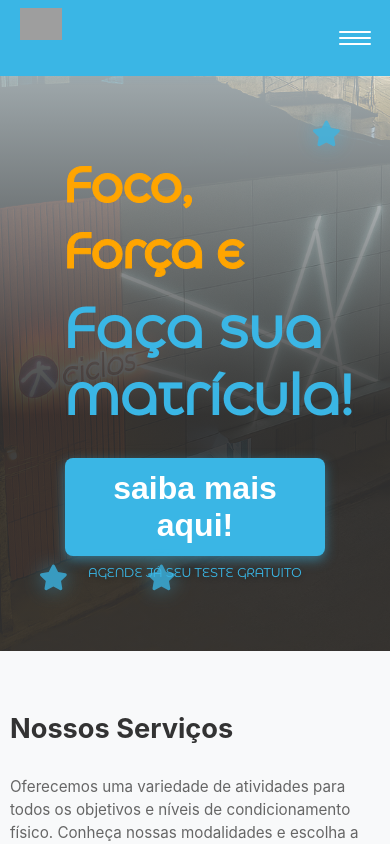
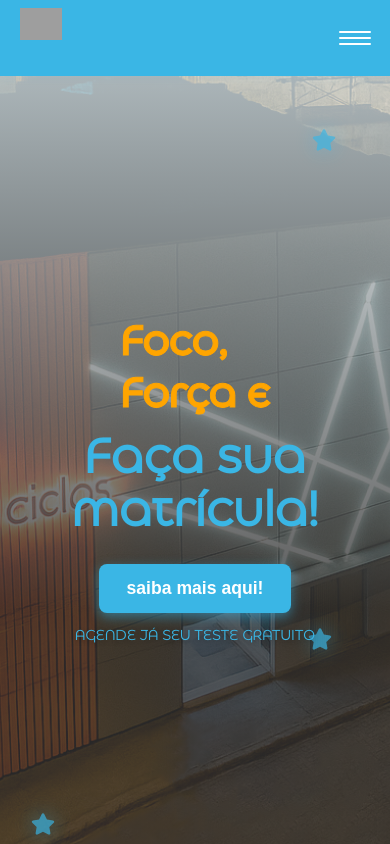
Before and after one commit to Paulo-Santos20/ciclos-academy, a React (Create React App) app: page / in a window 390 px wide. Shown: the top 844 px of the page. Built offline with nearby package versions, Linux system fonts and the light colour scheme; grey boxes are pictures that could not be loaded.

Commit message:
fix: responsividade do banner

```diff
--- a/src/components/Banner/Banner.css
+++ b/src/components/Banner/Banner.css
@@ -8,13 +8,13 @@
 /* Container Principal */
 .banner-container {
   width: 100%;
-  height: 80vh;
+  min-height: 100vh;
   background: #eaf8fd;
   position: relative;
   display: flex;
   align-items: center;
   justify-content: center;
-  padding: 0 32px;
+  padding: 20px 16px;
   box-sizing: border-box;
 }
 
@@ -29,58 +29,59 @@
 /* Estrutura Interna */
 .banner-inner {
   width: 100%;
-  max-width: 80%;
+  max-width: 1200px;
   display: flex;
   align-items: center;
   justify-content: space-between;
+  gap: 32px;
 }
 
 /* Texto Principal */
 .banner-content {
-  max-width: 50%;
+  flex: 1;
   display: flex;
   flex-direction: column;
   align-items: flex-start;
   justify-content: center;
+  z-index: 2;
 }
 
 .banner-title {
   display: flex;
   flex-direction: column;
   gap: 8px;
-  /* Espaçamento entre "Foco, Força e" */
+  margin-bottom: 16px;
 }
 
 .outlined-text {
-  font-size: 3.5rem;
+  font-size: clamp(2.5rem, 5vw, 3.5rem);
   font-weight: 800;
   color: orange;
   text-align: left;
-  line-height: 1.2;
+  line-height: 1.1;
+  -webkit-text-stroke: 1px orange;
 }
 
 /* Subtítulo */
 .banner-subtitle {
-  margin-top: 16px;
-  /* Espaço entre título e subtítulo */
+  margin-bottom: 24px;
 }
 
 .title-blue {
-  font-size: 4rem;
+  font-size: clamp(3rem, 6vw, 4rem);
   font-weight: 900;
   color: #3ab6e5;
-  /* Azul escuro */
-  line-height: 1.2;
+  line-height: 1.1;
   text-align: left;
 }
 
 /* Botão e Texto Auxiliar */
 .banner-actions {
-  margin-top: 24px;
   display: flex;
-  align-items: center;
-  gap: 20px;
-  /* Espaço entre botão e texto */
+  flex-direction: column;
+  align-items: flex-start;
+  gap: 16px;
+  width: 100%;
 }
 
 .banner-btn {
@@ -88,36 +89,41 @@
   color: #ffffff;
   border: none;
   border-radius: 8px;
-  padding: 12px 28px;
-  font-size: 1.2rem;
+  padding: 14px 32px;
+  font-size: clamp(1rem, 2.5vw, 1.2rem);
   font-weight: 600;
   cursor: pointer;
   box-shadow: 0px 4px 12px rgba(58, 182, 229, 0.5);
   transition: transform 0.3s, box-shadow 0.3s;
+  text-transform: lowercase;
+  white-space: nowrap;
 }
 
 .banner-btn:hover {
   transform: translateY(-3px);
+  box-shadow: 0px 6px 16px rgba(58, 182, 229, 0.6);
 }
 
 .banner-call {
-  font-size: 1rem;
+  font-size: clamp(0.9rem, 2vw, 1rem);
   color: #3ab6e5;
   font-weight: 500;
   text-transform: uppercase;
   text-shadow: 0px 2px 5px rgba(0, 0, 0, 0.3);
+  text-align: left;
 }
 
 /* Imagem */
 .banner-image-wrapper {
-  max-width: 45%;
+  flex: 1;
+  max-width: 500px;
+  z-index: 1;
 }
 
 .banner-image {
   width: 100%;
-  max-width: 500px;
   height: auto;
-  object-fit: contain;
+  object-fit: cover;
   border-radius: 16px;
   box-shadow: 0px 4px 16px rgba(0, 0, 0, 0.2);
 }
@@ -130,170 +136,204 @@
   top: 0;
   left: 0;
   pointer-events: none;
-}
-
-.percentage-icon {
-  position: absolute;
-  top: 10%;
-  left: 70%;
-  font-size: 6rem;
-  color: #3ab6e5;
-  opacity: 0.8;
+  z-index: 0;
 }
 
 .star {
   position: absolute;
   color: #3ab6e5;
   filter: drop-shadow(0 0 10px rgba(58, 182, 229, 0.6));
-  opacity: 0.8;
+  opacity: 0.7;
+  font-size: clamp(1.5rem, 3vw, 2.5rem);
 }
 
 .star-1 {
-  top: 20%;
-  left: 20%;
-  font-size: 2rem;
+  top: 15%;
+  left: 15%;
 }
 
 .star-2 {
-  bottom: 40%;
-  right: 55%;
-  font-size: 3rem;
+  bottom: 30%;
+  right: 20%;
 }
 
 .star-3 {
-  bottom: 10%;
+  bottom: 15%;
   left: 10%;
-  font-size: 2.5rem;
 }
 
-/* Responsividade */
-@media (max-width: 900px) {
+/* RESPONSIVIDADE MOBILE FIRST */
+
+/* Mobile Extra Small (até 320px) */
+@media (max-width: 320px) {
+  .banner-container {
+    min-height: 100vh;
+    padding: 16px 12px;
+    background:
+      linear-gradient(0deg, rgba(49, 49, 49, 0.85) 30%, rgba(234, 248, 253, 0.8) 100%),
+      url('../../assets/img/academia.webp') center center/cover no-repeat;
+  }
+
+  .banner-inner {
+    flex-direction: column;
+    gap: 20px;
+    text-align: center;
+  }
+
+  .banner-content {
+    align-items: center;
+    text-align: center;
+  }
+
+  .outlined-text {
+    font-size: 2rem;
+    -webkit-text-stroke: 1px orange;
+  }
+
+  .title-blue {
+    font-size: 2.5rem;
+  }
+
+  .banner-actions {
+    align-items: center;
+    gap: 12px;
+  }
+
+  .banner-btn {
+    padding: 12px 24px;
+    font-size: 1rem;
+  }
+
+  .banner-call {
+    font-size: 0.8rem;
+    text-align: center;
+  }
+
+  .banner-image-wrapper {
+    display: none;
+  }
+
+  .star {
+    font-size: 1.2rem;
+  }
+
+  .star-1 {
+    top: 5%;
+    left: 85%;
+  }
+
+  .star-2 {
+    bottom: 35%;
+    right: 10%;
+  }
+
+  .star-3 {
+    bottom: 5%;
+    left: 5%;
+  }
+}
+
+/* Mobile Small (321px - 480px) */
+@media (min-width: 321px) and (max-width: 480px) {
+  .banner-container {
+    min-height: 100vh;
+    padding: 20px 16px;
+    background:
+      linear-gradient(0deg, rgba(49, 49, 49, 0.80) 35%, rgba(234, 248, 253, 0.75) 100%),
+      url('../../assets/img/academia.webp') center center/cover no-repeat;
+  }
+
   .banner-inner {
     flex-direction: column;
     gap: 24px;
+    text-align: center;
   }
 
   .banner-content {
-    max-width: 100%;
+    align-items: center;
+    text-align: center;
   }
 
-  .banner-title .outlined-text {
+  .outlined-text {
     font-size: 2.5rem;
-    -webkit-text-stroke: 1.5px #fff;
+    -webkit-text-stroke: 1px orange;
   }
 
-  .banner-subtitle .title-blue {
+  .title-blue {
     font-size: 3rem;
+  }
+
+  .banner-actions {
+    align-items: center;
+    gap: 16px;
+  }
+
+  .banner-btn {
+    padding: 14px 28px;
+    font-size: 1.1rem;
   }
 
   .banner-call {
     font-size: 0.9rem;
+    text-align: center;
   }
 
   .banner-image-wrapper {
-    max-width: 60%;
+    display: none;
   }
 
-  .percentage-icon {
-    font-size: 4rem;
-    left: 50%;
+  .star-1 {
+    top: 8%;
+    left: 80%;
   }
 
-  .star-1,
-  .star-2,
+  .star-2 {
+    bottom: 30%;
+    right: 15%;
+  }
+
   .star-3 {
-    font-size: 1.8rem;
+    bottom: 8%;
+    left: 8%;
   }
 }
 
+/* Mobile Medium (481px - 768px) */
+@media (min-width: 481px) and (max-width: 768px) {
+  .banner-container {
+    min-height: 90vh;
+    padding: 24px 20px;
+  }
 
-@media (min-width: 768px) {
   .banner-inner {
-    flex-direction: row;
-    gap: 16px;
-    align-items: center;
-    width: 100%;
+    flex-direction: column;
+    gap: 32px;
+    text-align: center;
   }
 
   .banner-content {
-    padding: 24px 8px 20px 8px;
-    border-radius: 12px;
+    align-items: center;
+    text-align: center;
   }
 
-  .star-1 {
-    top: 5%;
+  .outlined-text {
+    font-size: 3rem;
   }
 
-  .star-3 {
-    bottom: 5%;
-  }
-
-  .banner-title .outlined-text {
-    font-size: 4.5rem;
-    -webkit-text-stroke: 1px orange;
-  }
-
-  .banner-subtitle .title-blue {
-    font-size: 4.8rem;
+  .title-blue {
+    font-size: 3.5rem;
   }
 
   .banner-actions {
-    gap: 22px;
+    flex-direction: row;
+    align-items: center;
+    justify-content: center;
+    gap: 20px;
   }
 
   .banner-btn {
-    font-size: 1rem;
-    padding: 18px 28px;
-  }
-
-  .banner-call {
-    font-size: 0.85rem;
-  }
-
-  .banner-image-wrapper {
-    max-width: 100%;
-    min-width: 120px;
-  }
-
-  .banner-image {
-    max-width: 450px;
-    border-radius: 12px;
-  }
-}
-
-
-@media (max-width: 767px) {
-  .banner-inner {
-    flex-direction: column;
-    gap: 10px;
-    align-items: center;
-    width: 100%;
-  }
-
-  .banner-content {
-    max-width: 100%;
-    padding: 24px 8px 20px 8px;
-    border-radius: 12px;
-    margin-top: 24px;
-  }
-
-  .banner-title .outlined-text {
-    font-size: 3rem;
-    -webkit-text-stroke: 1px orange;
-  }
-
-  .banner-subtitle .title-blue {
-    font-size: 4.4rem;
-  }
-
-  .banner-actions {
-    gap: 12px;
-    flex-direction: column;
-  }
-
-  .banner-btn {
-    font-size: 2rem;
-    padding: 12px 20px;
+    padding: 16px 32px;
+    font-size: 1.2rem;
   }
 
   .banner-call {
@@ -301,80 +341,126 @@
   }
 
   .banner-image-wrapper {
-    display: none !important;
-    /* Esconde a imagem como elemento */
-  }
-
-  .banner-container {
-    background:
-      linear-gradient(0deg, rgba(49, 49, 49, 0.93) 40%, rgba(234, 248, 253, 0.7) 100%),
-      url('../../assets/img/academia.webp') center center/cover no-repeat;
-  }
-}
-
-@media (max-width: 425px) {
-  .banner-title .outlined-text {
-    font-size: 3rem;
-  }
-
-  .banner-subtitle .title-blue {
-    font-size: 3.5rem;
-  }
-
-  .banner-btn {
-    font-size: 2rem;
-    padding: 12px 20px;
+    max-width: 70%;
   }
 
   .star-1 {
     top: 10%;
-    left: 80%;
+    left: 20%;
   }
 
   .star-2 {
+    bottom: 25%;
+    right: 25%;
+  }
+
+  .star-3 {
     bottom: 10%;
+    left: 15%;
+  }
+}
+
+/* Tablet (769px - 1024px) */
+@media (min-width: 769px) and (max-width: 1024px) {
+  .banner-container {
+    min-height: 80vh;
+    padding: 32px 24px;
+  }
+
+  .banner-inner {
+    flex-direction: row;
+    gap: 40px;
+  }
+
+  .banner-content {
+    align-items: flex-start;
+    text-align: left;
+  }
+
+  .banner-actions {
+    flex-direction: row;
+    align-items: center;
+    gap: 24px;
+  }
+
+  .banner-image-wrapper {
+    max-width: 45%;
+  }
+
+  .star-1 {
+    top: 15%;
+    left: 15%;
+  }
+
+  .star-2 {
+    bottom: 30%;
+    right: 20%;
+  }
+
+  .star-3 {
+    bottom: 15%;
+    left: 10%;
+  }
+}
+
+/* Desktop (1025px+) */
+@media (min-width: 1025px) {
+  .banner-container {
+    min-height: 80vh;
+    padding: 40px 32px;
+  }
+
+  .banner-inner {
+    max-width: 80%;
+  }
+
+  .banner-content {
+    max-width: 50%;
+  }
+
+  .banner-actions {
+    flex-direction: row;
+    gap: 24px;
+  }
+
+  .banner-image-wrapper {
+    max-width: 45%;
+  }
+
+  .outlined-text {
+    font-size: 3.5rem;
+  }
+
+  .title-blue {
+    font-size: 4rem;
+  }
+
+  .banner-btn {
+    font-size: 1.2rem;
+    padding: 12px 28px;
   }
 
   .banner-call {
-    font-size: 0.80rem;
-  }
-
-  .banner-container {
-    height: 70vh;
+    font-size: 1rem;
   }
 }
 
-@media (max-width: 325px) {
-  .banner-title .outlined-text {
-    font-size: 2rem;
+/* Desktop Large (1440px+) */
+@media (min-width: 1440px) {
+  .outlined-text {
+    font-size: 4rem;
   }
 
-  .banner-subtitle .title-blue {
-    font-size: 2.5rem;
+  .title-blue {
+    font-size: 4.5rem;
   }
 
   .banner-btn {
-    font-size: 1rem;
-    padding: 12px 20px;
+    font-size: 1.3rem;
+    padding: 14px 32px;
   }
 
-  .star-1 {
-    top: 20%;
-  }
-
-  .star-2 {
-    bottom: 10%;
-  }
-
-  .star-3 {
-    bottom: 5%;
-  }
-
-  .banner-call {
-    font-size: 0.60rem;
-  }
-
-  .banner-container {
-    height: 50vh;
+  .star {
+    font-size: 3rem;
   }
 }
--- a/src/index.js
+++ b/src/index.js
@@ -11,7 +11,5 @@ root.render(
   </React.StrictMode>
 );
 
-// If you want to start measuring performance in your app, pass a function
-// to log results (for example: reportWebVitals(console.log))
-// or send to an analytics endpoint. Learn more: https://bit.ly/CRA-vitals
+
 reportWebVitals();
```
